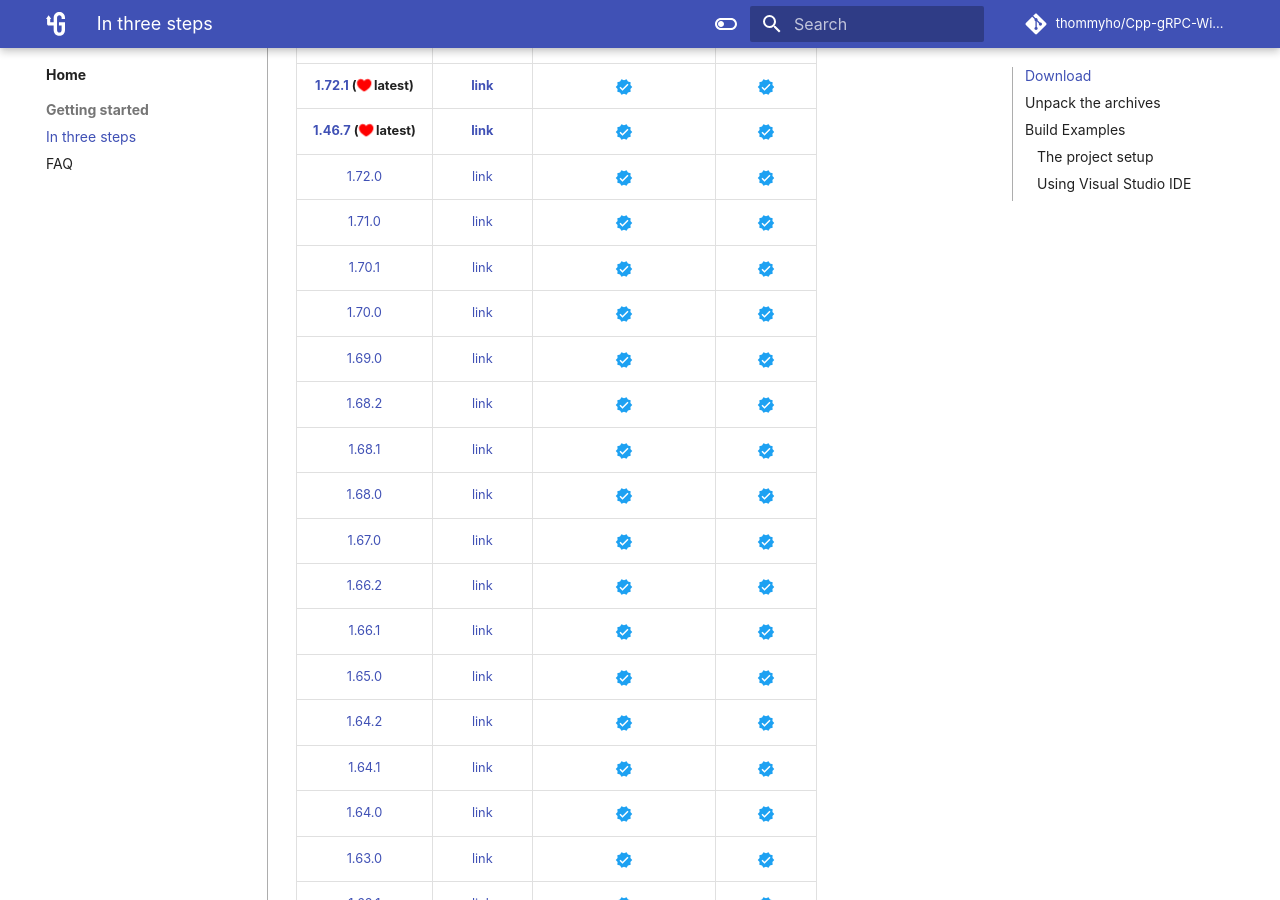
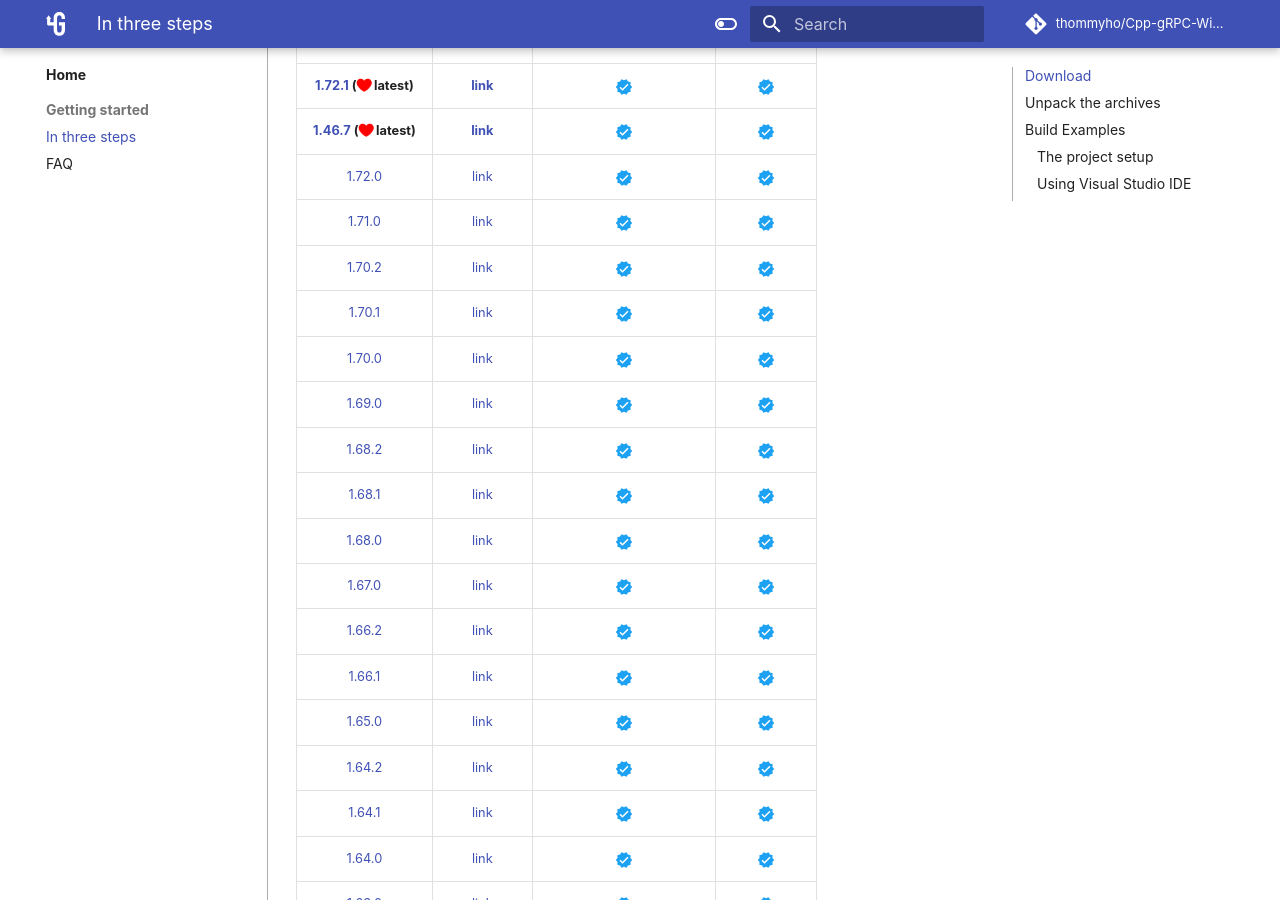
Before and after one commit to thommyho/Cpp-gRPC-Windows-PreBuilts, an MkDocs documentation site: the page built from docs/steps.md, in a window 1280 px wide and 900 px high, scrolled down 325 px. Built offline with MkDocs 1.6.1 and Material for MkDocs 9.7.7, drawn with Linux system fonts in a browser that asks for light colours; emoji names are drawn with the system emoji font; some web fonts are replaced; comment, search, counter and statistics services are not loaded.

Commit message:
Update steps.md

```diff
--- a/docs/steps.md
+++ b/docs/steps.md
@@ -13,6 +13,7 @@ Or use following release table
 | **[1.46.7](https://github.com/thommyho/gRPC_windows/releases/tag/v1.46.7) (:octicons-heart-fill-24:{ .heart } latest)** | **[link](https://github.com/thommyho/gRPC_windows_prebuilt/tree/v1.46.7)** | :material-check-decagram:{ .tick-blue } | :material-check-decagram:{ .tick-blue } |
 |                         [1.72.0](https://github.com/thommyho/gRPC_windows/releases/tag/v1.72.0)                         |   [link](https://github.com/thommyho/gRPC_windows_prebuilt/tree/v1.72.0)   | :material-check-decagram:{ .tick-blue } | :material-check-decagram:{ .tick-blue } |
 |                         [1.71.0](https://github.com/thommyho/gRPC_windows/releases/tag/v1.71.0)                         |   [link](https://github.com/thommyho/gRPC_windows_prebuilt/tree/v1.71.0)   | :material-check-decagram:{ .tick-blue } | :material-check-decagram:{ .tick-blue } |
+|                         [1.70.2](https://github.com/thommyho/gRPC_windows/releases/tag/v1.70.2)                         |   [link](https://github.com/thommyho/gRPC_windows_prebuilt/tree/v1.70.2)   | :material-check-decagram:{ .tick-blue } | :material-check-decagram:{ .tick-blue } |
 |                         [1.70.1](https://github.com/thommyho/gRPC_windows/releases/tag/v1.70.1)                         |   [link](https://github.com/thommyho/gRPC_windows_prebuilt/tree/v1.70.1)   | :material-check-decagram:{ .tick-blue } | :material-check-decagram:{ .tick-blue } |
 |                         [1.70.0](https://github.com/thommyho/gRPC_windows/releases/tag/v1.70.0)                         |   [link](https://github.com/thommyho/gRPC_windows_prebuilt/tree/v1.70.0)   | :material-check-decagram:{ .tick-blue } | :material-check-decagram:{ .tick-blue } |
 |                         [1.69.0](https://github.com/thommyho/gRPC_windows/releases/tag/v1.69.0)                         |   [link](https://github.com/thommyho/gRPC_windows_prebuilt/tree/v1.69.0)   | :material-check-decagram:{ .tick-blue } | :material-check-decagram:{ .tick-blue } |
```
